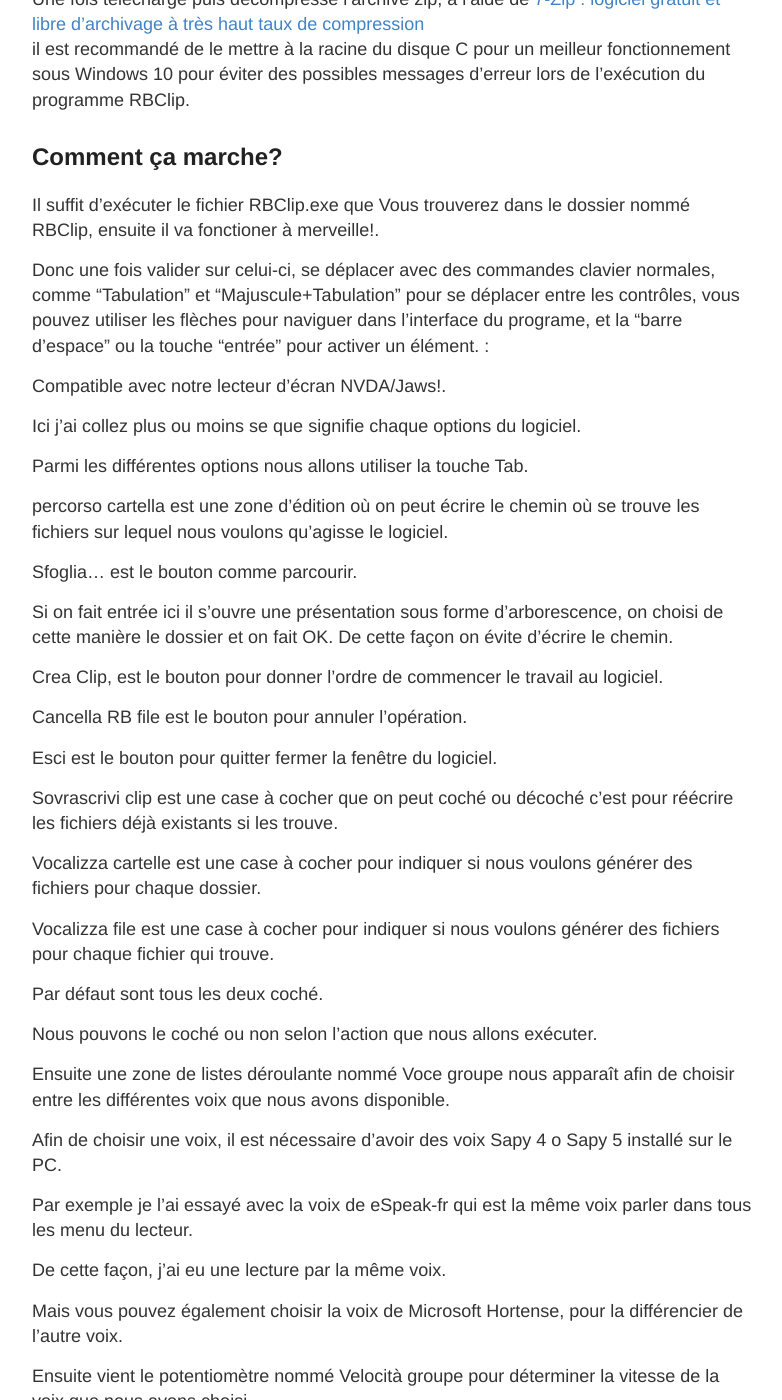
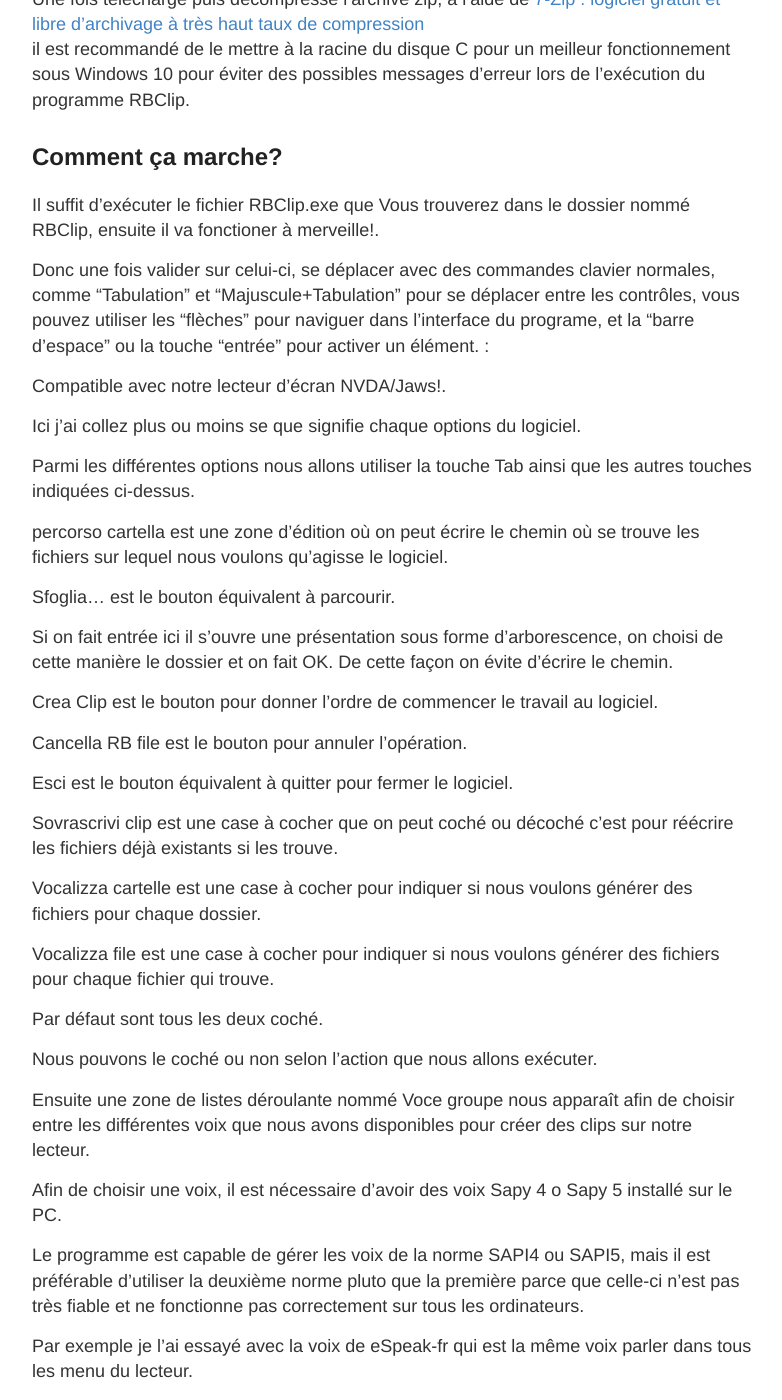
Before and after one commit to BlindHelp/rockboxfr, a Jekyll site: the page built from _posts/2021-01-01-RBClip.md, in a window 1280 px wide and 1400 px high, scrolled down 1094 px. Shown: the whole window, without its empty margins (248-1030 px from the left). Built offline with Jekyll 4.4.1, drawn with Linux system fonts in a browser that asks for light colours; comment, search, counter and statistics services are not loaded; some of the changed text lies outside the part shown.

Commit message:
Some corrections made in the last published article

```diff
--- a/_posts/2021-01-01-RBClip.md
+++ b/_posts/2021-01-01-RBClip.md
@@ -14,11 +14,11 @@
 
 L'utilitaire  RB Clip, sert pour que le lecteur n'épèle pas plus les noms dans les différentes dossiers et fichiers  qu'on charge dans notre lecteur.
 
-Vous trouverez ci-dessous les liens de téléchargement des versions les plus anciennes 1.5 du 10/06/2008  (y compris le lien de téléchargement de la dernière version 2.0 du 02/02/2009 fait par l'auteur).
+Vous trouverez ci-dessous les liens de téléchargement des versions les plus anciennes telles que la 1.5 du 10/06/2008 (y compris le lien de téléchargement de la dernière version 2.0 du 02/02/2009 fait par l'auteur).
 
 # RBClip-15-P #
 
-Vous pouvez  télécharger le programme portable  RBClip v1.5 depuis mon espace sur GitHub, [en cliquant ici[(https://blindhelp.github.io/rockboxfr/RBClip-15-P.zip)
+Vous pouvez  télécharger le programme portable  RBClip v1.5 depuis mon espace sur GitHub, [en cliquant ici](https://blindhelp.github.io/rockboxfr/RBClip-15-P.zip)
 
 Le programme est en italien et cette version portable de RB Clip n'est pas installable.
 
@@ -31,39 +31,41 @@
 
 Il suffit d'exécuter le fichier RBClip.exe que Vous trouverez dans le dossier nommé RBClip,  ensuite il va fonctioner à merveille!.
 
-Donc une fois valider sur celui-ci, se déplacer avec des commandes clavier normales, comme "Tabulation" et "Majuscule+Tabulation" pour se déplacer entre les contrôles, vous pouvez utiliser les flèches pour naviguer dans l'interface du programe, et la "barre d'espace"  ou la touche "entrée" pour activer un élément. :
+Donc une fois valider sur celui-ci, se déplacer avec des commandes clavier normales, comme "Tabulation" et "Majuscule+Tabulation" pour se déplacer entre les contrôles, vous pouvez utiliser les "flèches" pour naviguer dans l'interface du programe, et la "barre d'espace"  ou la touche "entrée" pour activer un élément. :
 
 Compatible avec notre lecteur d'écran NVDA/Jaws!.
 
 Ici j'ai collez plus ou moins se que signifie chaque options du logiciel.
 
-Parmi les différentes options nous allons utiliser la touche Tab.
+Parmi les différentes options nous allons utiliser la touche Tab ainsi que les autres touches indiquées ci-dessus.
 
-percorso cartella est une zone d'édition où on peut écrire le chemin où se trouve les  fichiers sur lequel nous voulons qu'agisse le logiciel.
+<span lang="it">percorso cartella</span> est une zone d'édition où on peut écrire le chemin où se trouve les  fichiers sur lequel nous voulons qu'agisse le logiciel.
 
-Sfoglia...  est le bouton comme parcourir.
+<span lang="it">Sfoglia...</span> est le bouton équivalent à parcourir.
 
 Si on fait entrée ici il s'ouvre une présentation sous forme d'arborescence,  on choisi de  cette manière le dossier et on fait OK. De cette façon on évite d'écrire le chemin.
 
-Crea Clip, est le bouton pour donner l'ordre  de commencer le travail au logiciel.
+<span lang="it">Crea Clip</span> est le bouton pour donner l'ordre  de commencer le travail au logiciel.
 
-Cancella RB file est le bouton pour annuler l'opération.
+<span lang="it">Cancella RB file</span> est le bouton pour annuler l'opération.
 
-Esci est le bouton pour  quitter fermer la fenêtre du logiciel.
+<span lang="it">Esci</span> est le bouton équivalent à quitter pour fermer le logiciel.
 
-Sovrascrivi clip est une   case à cocher que on peut coché ou décoché c'est pour réécrire les fichiers déjà existants si les trouve.
+<span lang="it">Sovrascrivi clip</span> est une   case à cocher que on peut coché ou décoché c'est pour réécrire les fichiers déjà existants si les trouve.
 
-Vocalizza cartelle est une case à cocher  pour indiquer si nous voulons générer des fichiers pour  chaque dossier.
+<span lang="it">Vocalizza cartelle</span> est une case à cocher  pour indiquer si nous voulons générer des fichiers pour  chaque dossier.
 
-Vocalizza file est une case à cocher pour indiquer si nous voulons générer des fichiers pour chaque  fichier qui  trouve.
+<span lang="it">Vocalizza file</span> est une case à cocher pour indiquer si nous voulons générer des fichiers pour chaque  fichier qui  trouve.
 
 Par défaut sont tous les deux coché.
 
 Nous pouvons le coché ou non selon l'action que nous allons exécuter.
 
-Ensuite une zone de listes déroulante nommé Voce groupe nous apparaît afin de choisir entre les différentes  voix que nous avons disponible.
+Ensuite une zone de listes déroulante nommé <span lang="it">Voce</span> groupe nous apparaît afin de choisir entre les différentes  voix que nous avons disponibles pour créer des clips sur notre lecteur.
 
 Afin de choisir une voix, il est nécessaire d'avoir des voix Sapy 4 o Sapy 5 installé sur  le PC.
+
+Le programme est capable de gérer les voix de la norme SAPI4 ou SAPI5, mais il est préférable d'utiliser la deuxième norme pluto que la première parce que celle-ci n'est pas très fiable et ne fonctionne pas correctement sur tous les ordinateurs.
 
 Par exemple je l'ai essayé avec la voix de eSpeak-fr qui est la même  voix parler dans tous les menu du  lecteur.
 
@@ -71,26 +73,31 @@
 
 Mais vous pouvez également choisir la voix de Microsoft Hortense, pour la différencier de l'autre voix.
 
-Ensuite vient le potentiomètre nommé Velocità groupe pour déterminer la vitesse de la voix que nous avons choisi.
+Ensuite vient le potentiomètre nommé <span lang="it">Velocità</span> groupe pour déterminer la vitesse de la voix que nous avons choisi.
 
-Le nombre du Potentiomètre est de 50(valeur par défaut)
+Le nombre du Potentiomètre est de 50
+(valeur par défaut).
 
 Mais il peut aller de 0 jusq'à 100.
 
-Puis ensuite vient le potentiomètre nommé Volume groupe pour modifier le volume.
+Puis ensuite vient le potentiomètre nommé <span lang="it">Volume</span> groupe pour modifier le volume.
 
-Le nombre du Potentiomètre est de 90(valeur par défaut)
+Le nombre du Potentiomètre est de 90
+( valeur par défaut).
 
 Mais il peut aller de 0 jusq'à 100.
 
-Ensuite vient une zone de liste déroulante nommé Formato audio groupe avec le format audio par défaut qui est de:
+Ensuite vient une zone de liste déroulante nommé <span lang="it">Formato audio</span> groupe avec le format audio par défaut qui est de:
 
 `16 KHz, 16 Bit mono`
 (valeur par défaut).
 Nous pouvons aussi le changer si nous le voulons.
+Bien qu'une valeur de 22 doit être définie pour les voix Real Speach.
+Si vous ne connaissez pas les spécifications de votre voix, vous pouvez faire des preuves jusqu'à ce que le son soit satisfaisant.
 
-Enfin vient une dernière zone de liste déroulante nommé Codifica groupe qui est pour le  décodeur,  par défaut il  est en  Speex et nous le pouvons changer a Lame.
+Enfin vient une dernière zone de liste déroulante nommé <span lang="it">Codifica</span> groupe qui est pour le  décodeur,  par défaut il  est en  Speex et nous le pouvons changer a Lame.
 
+L'utilisation est très simple, elle est basée sur le type de périphérique en votre possession, en fait, si vous avez un lecteur Archos, vous devez sélectionner "Lame", tandis que pour toutes les autres marques, le format "Speex".
 Je vous recommande instamment de choisir Speex car celui-ci fonctionne pour la vocalisation des dossiers/fichiers sur un lecteur Sansa Clip Plus avec Rockbox.
 AVERTISSEMENT: Cet outil créera des fichiers utilisables uniquement par Rockbox!
 
@@ -98,24 +105,28 @@
 
 ## Raccourcis clavier pour l'interface en italien RBClip v1.5 ##
 
-`Percorso cartella = Alt+P`
-`Sfoglia = Alt+G`
-`Cancella RB File = Alt+E`
-`Sovrascrivi clip esistenti = Alt+S`
-`Vocalizza cartelle = Alt+C`
-`Vocalizza file = Alt+F`
-`Voce = Alt+V`
-`Velocità = Alt+L`
-`Volume = Alt+M`
-`Formato audio = Alt+A`
-`Codifica = Alt+D`
-`Crea clip = Alt+R`
-`Esci = Esc`
-`Visualizza guida = F1`
+`<span lang="it">Percorso cartella = Alt+P</span>`
+`<span lang="it">Sfoglia = Alt+G</span>`
+`<span lang="it">Cancella RB File = Alt+E</span>`
+`<span lang="it">Sovrascrivi clip esistenti = Alt+S</span>`
+`<span lang="it">Vocalizza cartelle = Alt+C</span>`
+`<span lang="it">Vocalizza file = Alt+F</span>`
+`<span lang="it">Voce = Alt+V</span>`
+`<span lang="it">Velocità = Alt+L</span>`
+`<span lang="it">Volume = Alt+M</span>`
+`<span lang="it">Formato audio = Alt+A</span>`
+`<span lang="it">Codifica = Alt+D</span>`
+`<span lang="it">Crea clip = Alt+R</span>`
+`<span lang="it">Esci = Esc</span>`
+`<span lang="it">Visualizza guida = F1</span>`
 
 # RBClip-15-U3P #
 
 Cette application RBClip v1.5 est construite avec l'extension U3P
+
+La version U3 fonctionne sur ces dispositifs portables de stockage équipés de cette norme, pour plus d'informations, voir le site ci-après, malheureusement en anglais:
+
+<https://www.u3.com>
 
 Un fichier U3P est une application portable stockée sur un U3 Smart Drive, un type spécial de lecteur flash USB incluant la plate-forme U3 Launchpad.
 
@@ -123,7 +134,7 @@
 
 <https://www.file-extension.info/fr/format/u3p>
 
-Vous pouvez  télécharger le programme portable  RBClip v1.5 comme extension De Fichier .U3P depuis mon espace sur GitHub, [en cliquant ici[(https://blindhelp.github.io/rockboxfr/RBClip-15-U3P.zip)
+Vous pouvez  télécharger le programme portable  RBClip v1.5 comme extension De Fichier .U3P depuis mon espace sur GitHub, [en cliquant ici](https://blindhelp.github.io/rockboxfr/RBClip-15-U3P.zip)
 
 Une fois téléchargé puis décompressé l'archive zip, à l'aide de [7-Zip : logiciel gratuit et libre d'archivage à très haut taux de compression](http://www.spiroo.be/7zip/)
 il est recommandé de le mettre à la racine  du disque C pour un meilleur fonctionnement sous Windows 10 pour éviter des possibles messages d'erreur lors de l'exécution du programme RBClip.
@@ -145,7 +156,7 @@
 
 Il suffit d'exécuter le fichier RBClip.exe que Vous trouverez dans le premier dossier nommé Data,  ensuite il va fonctioner à merveille!.
 
-Donc une fois valider sur celui-ci, se déplacer avec des commandes clavier normales, comme "Tabulation" et "Majuscule+Tabulation" pour se déplacer entre les contrôles, vous pouvez utiliser les flèches pour naviguer dans l'interface du programe, et la "barre d'espace"  ou la touche "entrée" pour activer un élément. :
+Donc une fois valider sur celui-ci, se déplacer avec des commandes clavier normales, comme "Tabulation" et "Majuscule+Tabulation" pour se déplacer entre les contrôles, vous pouvez utiliser les "flèches" pour naviguer dans l'interface du programe, et la "barre d'espace"  ou la touche "entrée" pour activer un élément. :
 
 Le programme est en italien et cette version portable de RB Clip n'est pas installable.
 
@@ -153,9 +164,9 @@
 
 # RBClip-Setup15 #
 
-Pour voir les modifications apportées dans cette version 1.5, consultez le fichier en italien nommé "storia.txt" qui se trouve dans le dossier d'installation du programme.
+Pour voir les modifications apportées dans cette version 1.5, consultez le fichier en italien nommé <span lang="it">"storia.txt"</span>.  qui se trouve dans le dossier d'installation du programme.
 
-Vous pouvez  télécharger le programme en version instalable RBClip v1.5 depuis mon espace sur GitHub, [en cliquant ici[(https://blindhelp.github.io/rockboxfr/RBClip-Setup15.zip)
+Vous pouvez  télécharger le programme en version instalable RBClip v1.5 depuis mon espace sur GitHub, [en cliquant ici](https://blindhelp.github.io/rockboxfr/RBClip-Setup15.zip)
 
 Une fois téléchargé l'archive RBClip-Setup15.zip, vous devriez extraire le dite fichier à l'aide de [7-Zip : logiciel gratuit et libre d'archivage à très haut taux de compression](http://www.spiroo.be/7zip/)
 Celui-ci contiendra le fichier RBClip-Setup15.exe.
@@ -166,38 +177,38 @@
 
 Pour l'instalation il suffit d'exécuter le fichier RBClip-Setup15.exe
 
-Donc une fois valider sur celui-ci, se déplacer avec des commandes clavier normales, comme "Tabulation" et "Majuscule+Tabulation" pour se déplacer entre les contrôles, vous pouvez utiliser les flèches pour choisir, et la "barre d'espace"  ou la touche "entrée" pour activer un élément. :
+Donc une fois valider sur celui-ci, se déplacer avec des commandes clavier normales, comme "Tabulation" et "Majuscule+Tabulation" pour se déplacer entre les contrôles, vous pouvez utiliser les "flèches" pour choisir, et la "barre d'espace"  ou la touche "entrée" pour activer un élément. :
 
 Le dialogue d'installation qui s'affichera en italien vous demandera de installer RBClip sur votre PC.
-`Installazione di RBClip`
+`<span lang="it">Installazione di RBClip</span>`
 Cliquez sur le bouton:
-`Avanti >`
+`<span lang="it">Avanti > </span>`
 Vous aurez ensuite le bouton radio:
-`Non accetto i termini del contratto di licenza`
+`<span lang="it">Non accetto i termini del contratto di licenza</span>`
 Apuyer une fois sur flèche haut pour être sur le bouton radio:
-`Accetto i termini del contratto di licenza`
+`<span lang="it">Accetto i termini del contratto di licenza</span>`
 Faire Tabulation.
 Cliquez sur le bouton:
-`Avanti >`
+`<span lang="it">Avanti > </span>`
 Vous aurez ensuite le champ d'édition contenant l'emplacement suivi du nom du dossier:
 `C:\Program Files (x86)\RBClip`
 Il fau le changer par:
 `C:\RBClip`
 pour un meilleur fonctionnement sous Windows 10 pour éviter des possibles messages d'erreur lors de l'exécution du programme RBClip.
 Faire plusieurs fois tabulation, pour cliquez sur le bouton:
-`Avanti >`
+`<span lang="it">Avanti > </span>`
 Vous aurez ensuite le nom du dossier du menu Démarrer ( nom par défaut):
 `RBClip`
 Faire plusieurs fois tabulation, pour cliquez sur le bouton:
-`Avanti >`
+`<span lang="it">Avanti > </span>`
 Vous aurez ensuite l'option:
-`Crea un'icona sul &desktop case à cocher non coché`
+`<span lang="it">Crea un'icona sul &desktop</span> case à cocher non coché`
 Il faut coché cette case à cocher pour créer une icône sur le Bureau.
 Faire plusieurs fois tabulation, pour cliquez sur le bouton:
-`Avanti >`
+`<span lang="it">Avanti > </span>`
 Vous aurez ensuite le bouton:
-`Installa`
-Cliquez sur le bouton   "Installa" pour installer le programe RBClip sur votre ordinateur.
+`<span lang="it">Installa</span>`
+Cliquez sur le bouton   <span lang="it">"Installa"</span> pour installer le programe RBClip sur votre ordinateur.
 
 ## Comment ça marche? ##
 
@@ -210,11 +221,11 @@
 
 L'interface multilingue a été implémentée à partir de cette version. Le programme peut également être traduit dans d'autres langues.
 
-Les premières langues étrangères qui ont été faites sont l'anglais, le français et l'espagnol.
+Les premières langues étrangères qui ont été faites sont l'anglais, le français et l'espagnol. En dehors de l'italien qui est la langue de base.
 
-Pour voir les autres modifications apportées dans cette version 2.0, consultez le fichier en italien nommé "storia.txt" qui se trouve dans le  dossier "Docs" dans le dossier d'installation du programme.
+Pour voir les autres modifications apportées dans cette version 2.0, consultez le fichier en italien nommé <span lang="it">"storia.txt"</span> qui se trouve dans le  dossier "Docs" dans le dossier d'installation du programme.
 
-Vous pouvez  télécharger le programme en version instalable RBClip v2.0 depuis mon espace sur GitHub, [en cliquant ici[(https://blindhelp.github.io/rockboxfr/RBClip-Setup20.zip)
+Vous pouvez  télécharger le programme en version instalable RBClip v2.0 depuis mon espace sur GitHub, [en cliquant ici](https://blindhelp.github.io/rockboxfr/RBClip-Setup20.zip)
 
 Une fois téléchargé l'archive RBClip-Setup20.zip, vous devriez extraire le dite fichier à l'aide de [7-Zip : logiciel gratuit et libre d'archivage à très haut taux de compression](http://www.spiroo.be/7zip/)
 Celui-ci contiendra le fichier RBClip-Setup20.exe.
@@ -224,11 +235,11 @@
 ## Comment l'installer? ##
 
 Pour l'instalation il suffit d'exécuter le fichier RBClip-Setup20.exe
-Donc une fois valider sur celui-ci, se déplacer avec des commandes clavier normales, comme "Tabulation" et "Majuscule+Tabulation" pour se déplacer entre les contrôles, vous pouvez utiliser les flèches pour choisir, et la "barre d'espace"  ou la touche "entrée" pour activer un élément. :
+Donc une fois valider sur celui-ci, se déplacer avec des commandes clavier normales, comme "Tabulation" et "Majuscule+Tabulation" pour se déplacer entre les contrôles, vous pouvez utiliser les "flèches" pour choisir, et la "barre d'espace"  ou la touche "entrée" pour activer un élément. :
 Lors de la première  exécution du fichier un message s'affiche.
 `Fichier ouvert - Avertissement de sécurité`
 Faire Tabulation.
-Puis cliquez sur le bouton Exécuter.
+Puis cliquez sur le bouton" Exécuter".
 Le premier  dialogue qui s'affiche "Langue de l'assistant d'installation" d'abord vous demandera de choisir la langue d'installation utiliser par RBClip.
 `Veuillez sélectionner la langue qui sera utilisée par l'assistant d'installation : Français`
 Vous aurez ensuite dans la liste déroulante le choix entre:
@@ -273,7 +284,7 @@
 Dès que l'installation sera terminée puis  l'assistant sera fermé cliquez sur l'icône sur le Bureau:
 `RBClip`
 
-Donc une fois valider sur celui-ci, se déplacer avec des commandes clavier normales, comme "Tabulation" et "Majuscule+Tabulation" pour se déplacer entre les contrôles, vous pouvez utiliser les flèches pour naviguer dans l'interface du programe, et la "barre d'espace"  ou la touche "entrée" pour activer un élément. :
+Donc une fois valider sur celui-ci, se déplacer avec des commandes clavier normales, comme "Tabulation" et "Majuscule+Tabulation" pour se déplacer entre les contrôles, vous pouvez utiliser les "flèches" pour naviguer dans l'interface du programe, et la "barre d'espace"  ou la touche "entrée" pour activer un élément. :
 
 Il y a une première zone d'édition pour taper le chemin du lecteur (y compris le dossier.
 Faire Tabulation:
@@ -303,15 +314,17 @@
 `.bmark`
 `Fichiers .talk`
 C'est une liste déroulante qui vous permet de choisir les type de formats  à être effacer dans le lecteur.
+Le  premier est  pour éliminer les  deux types de formats, l'autre est pour éliminer les fichiers .bmark (signets)  que nous avons mis pendant une lecture et le dernier est pour éliminer les fichiers .talk que nous avons déjà créé.
 Faire Tabulation:
 `Exclure extension des fichiers`
 `case à cocher non coché`
 (Valeur par défaut).
+En activant cette case à cocher, vous pouvez exclure la prononciation des extensions de fichiers qui seront vocalisées. De cette manière, si vous avez besoin de vocaliser un fichier appelé musique.mp3, lors de la vocalisation, cela ne deviendra que musique.
 Faire Tabulation:
 Notez que  cette case à cocher n'est pas vocalisée en langue française, mais si dans les autres langues.
-`Ricerca SAPI4 all'avvio`
-`Compruebe SAPI4 en el inicio`
-`Check SAPI4 at startup`
+`<span lang="it">Ricerca SAPI4 all'avvio</span>`
+`<span lang="es">Compruebe SAPI4 en el inicio</span>`
+`<span lang="en">Check SAPI4 at startup</span>`
 En français, il pourrait être traduit comme suit:
 `Vérifiez SAPI4 au démarrage`
 `case à cocher coché`
@@ -346,6 +359,7 @@
 Ici nou pouvons choisir la voix installé sur notre PC, par exemple:
 `Microsoft Hortense`
 ou la voix d'eSpeak si nous voulons que ce soit différent de l'autre voix Utilisé dans l'interface de Rockbox.
+Le programme est capable de gérer les voix de la norme SAPI4 ou SAPI5, mais il est préférable d'utiliser la deuxième norme pluto que la première parce que celle-ci n'est pas très fiable et ne fonctionne pas correctement sur tous les ordinateurs.
 Faire Tabulation:
 `Vitesse groupe`
 `Potentiomètre 50`
@@ -359,12 +373,15 @@
 Ensuite il y a une liste déroulante:
 `16 KHz, 16 Bit mono`
 (Valeur par défaut).
+Bien qu'une valeur de 22 doit être définie pour les voix Real Speach.
+Si vous ne connaissez pas les spécifications de votre voix, vous pouvez faire des preuves jusqu'à ce que le son soit satisfaisant.
 Faire Tabulation:
 `Encodage groupe`
 Ensuite il y a une liste déroulante:
 Il ya le choix entre:
 `RBSpeex`
 `Lame`
+L'utilisation est très simple, elle est basée sur le type de périphérique en votre possession, en fait, si vous avez un lecteur Archos, vous devez sélectionner "Lame", tandis que pour toutes les autres marques, le format "RBSpeex".
 Je vous recommande instamment de choisir RBSpeex car celui-ci fonctionne pour la vocalisation des dossiers/fichiers sur un lecteur Sansa Clip Plus avec Rockbox.
 AVERTISSEMENT: Cet outil créera des fichiers utilisables uniquement par Rockbox!
 
@@ -372,41 +389,45 @@
 
 ## Raccourcis clavier pour l'interface RBClip v2.0 ##
 
+Raccourcis disponibles uniquement dans l'interface italienne.
+
 # Fenêtre principale #
 
-`Sovrascrivi clip Alt+S`
-`Vocalizza cartelle Alt+C`
-`Vocalizza file Alt+F`
-`Standard SAPI Alt+T`
-`Voce Alt+V`
-`Velocita' Alt+L`
-`Volume Alt+M`
-`Formato audio Alt+A`
-`Codifica Alt+D`
-`Percorso cartella Alt+P`
-`Sfoglia... Alt+G`
-`Crea clip Alt+R`
-`Cancella RB file Alt+E`
-`Opzioni Alt+O`
-`Esci Esc`
-`Visualizza guida F1`
+`<span lang="it">Sovrascrivi clip Alt+S</span>`
+`<span lang="it">Vocalizza cartelle Alt+C</span>`
+`<span lang="it">Vocalizza file Alt+F</span>`
+`<span lang="it">Standard SAPI Alt+T</span>`
+`<span lang="it">Voce Alt+V</span>`
+`<span lang="it">Velocita' Alt+L</span>`
+`<span lang="it">Volume Alt+M</span>`
+`<span lang="it">Formato audio Alt+A</span>`
+`<span lang="it">Codifica Alt+D</span>`
+`<span lang="it">Percorso cartella Alt+P</span>`
+`<span lang="it">Sfoglia... Alt+G</span>`
+`<span lang="it">Crea clip Alt+R</span>`
+`<span lang="it">Cancella RB file Alt+E</span>`
+`<span lang="it">Opzioni Alt+O</span>`
+`<span lang="it">Esci Esc</span>`
+`<span lang="it">Visualizza guida F1</span>`
 
 # Fenêtre d'options #
 
-`Lingua dell'interfaccia Alt+L`
-`Opzioni di cancellazione Alt+C`
-`Escludi estensione file Alt+E`
-`Ricerca SAPI4 all'avvio Alt+R`
-`Salva Alt+S`
-`Annulla Alt+A`
+`<span lang="it">Lingua dell'interfaccia Alt+L</span>`
+`<span lang="it">Opzioni di cancellazione Alt+C</span>`
+`<span lang="it">Escludi estensione file Alt+E</span>`
+`<span lang="it">Ricerca SAPI4 all'avvio Alt+R</span>`
+`<span lang="it">Salva Alt+S</span>`
+`<span lang="it">Annulla Alt+A</span>`
 
 # Fenêtre de traitement #
 
-`Interrompi Alt+I`
-## Informations Complémentaires ##
+`<span lang="it">Interrompi Alt+I</span>`
+
+## Informations complémentaires sur la configuration des   clips sur le lecteur ##
 
 Voici  à titre d'information le contenu du fichier:
 `config.cfg`
+configuré sur un lecteur Sansa Clip Plus:
 I:\.rockbox\config.cfg
 <br>
 `# .cfg file created by rockbox 3.15 - http://www.rockbox.org`
@@ -467,6 +488,8 @@
 
 Vous pouvez signaler des bogues, des dysfonctionnements et / ou des suggestions en envoyant un e-mail à [Roberto Dodi for RockBox Italia.](mailto:roberto@spaziointeriore.it)
 
+Si vous avez installé le programme RBClip à la racine du disque C préservant le nom du dossier du programme intact, vous pouvez consulter le manuel en italien en allant sur:
+`C:/RBClip/Docs/Manual-IT.html`
 Le logiciel fonctionne très bien avec NVDA/Jaws, cerise sur le gâteau il est gratuit! !!!.
 
 # Petite remarque perso: #
```
Also changed, not shown: other parts of _posts/2021-01-01-RBClip.md (+1 -1 lines).
